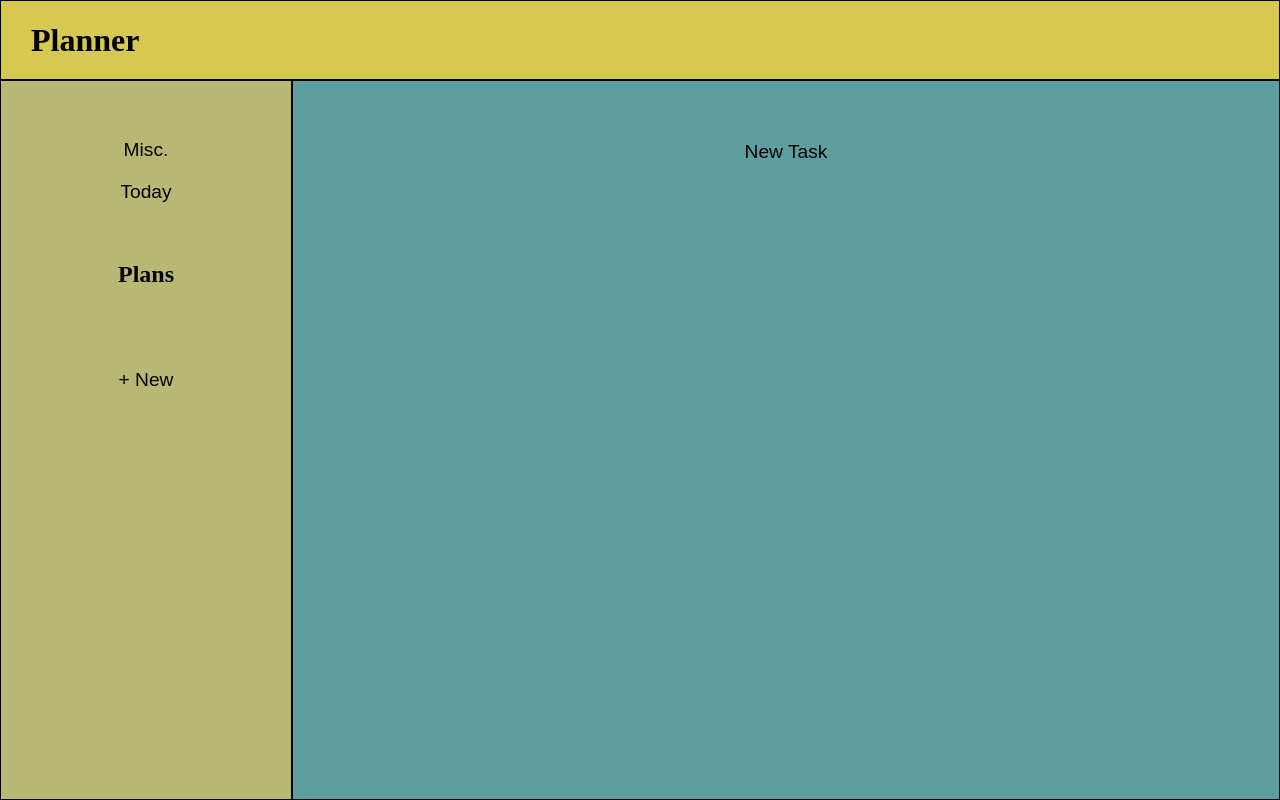
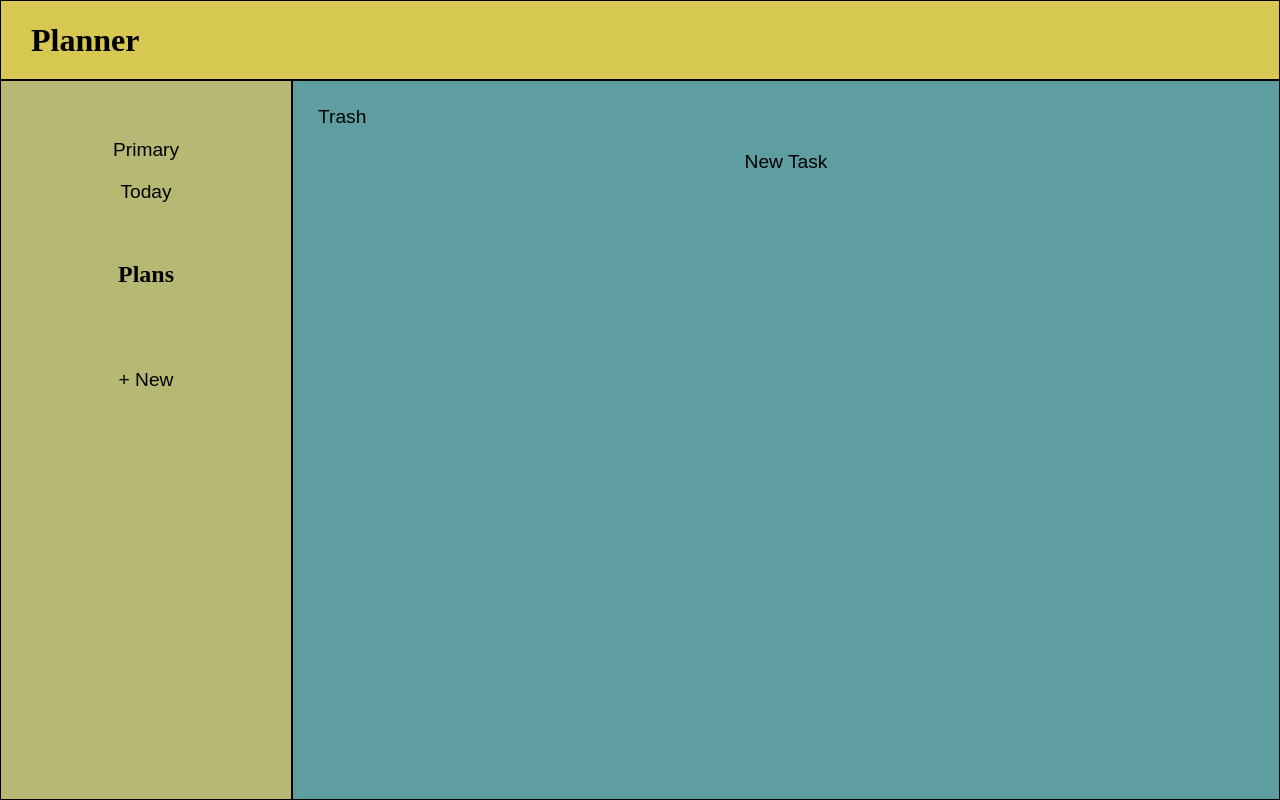
Before and after one commit to stvdeshon/To-Do-List, a website: page dist/index.html in a window 1280 px wide. Drawn offline with Linux system fonts and the light colour scheme.

Commit message:
Add files via upload

```diff
--- a/dist/index.html
+++ b/dist/index.html
@@ -15,7 +15,7 @@
     <main>
         <div id="sidebar">
             <br>
-                <button class="side" id="misc">Misc.</button>
+                <button class="side" id="primary">Primary</button>
                 <button class="side" id="today">Today</button>
                 <br>
                 <h2>Plans</h2>
@@ -39,6 +39,7 @@
                 <button id="item-cancel">Cancel</button>
             </form>
             <button id="add-item">New Task</button>
+            <button id="trash">Trash</button>
         </div>
     </main>
 </body>
--- a/dist/style.css
+++ b/dist/style.css
@@ -65,6 +65,8 @@ main {
 }
 
 #plans-panel {
+    position: relative;
+    padding: 10px;
     border: 1px solid black;
     width: 100%;
     display: flex;
@@ -121,3 +123,11 @@ main {
 .invisible {
  visibility: hidden;
 }
+
+#trash {
+    position: absolute;
+    top: 0;
+    left: 0;
+    padding: 25px;
+
+}
```
Also changed, not shown: dist/main.js (+1 -1 lines), 1 other file.
